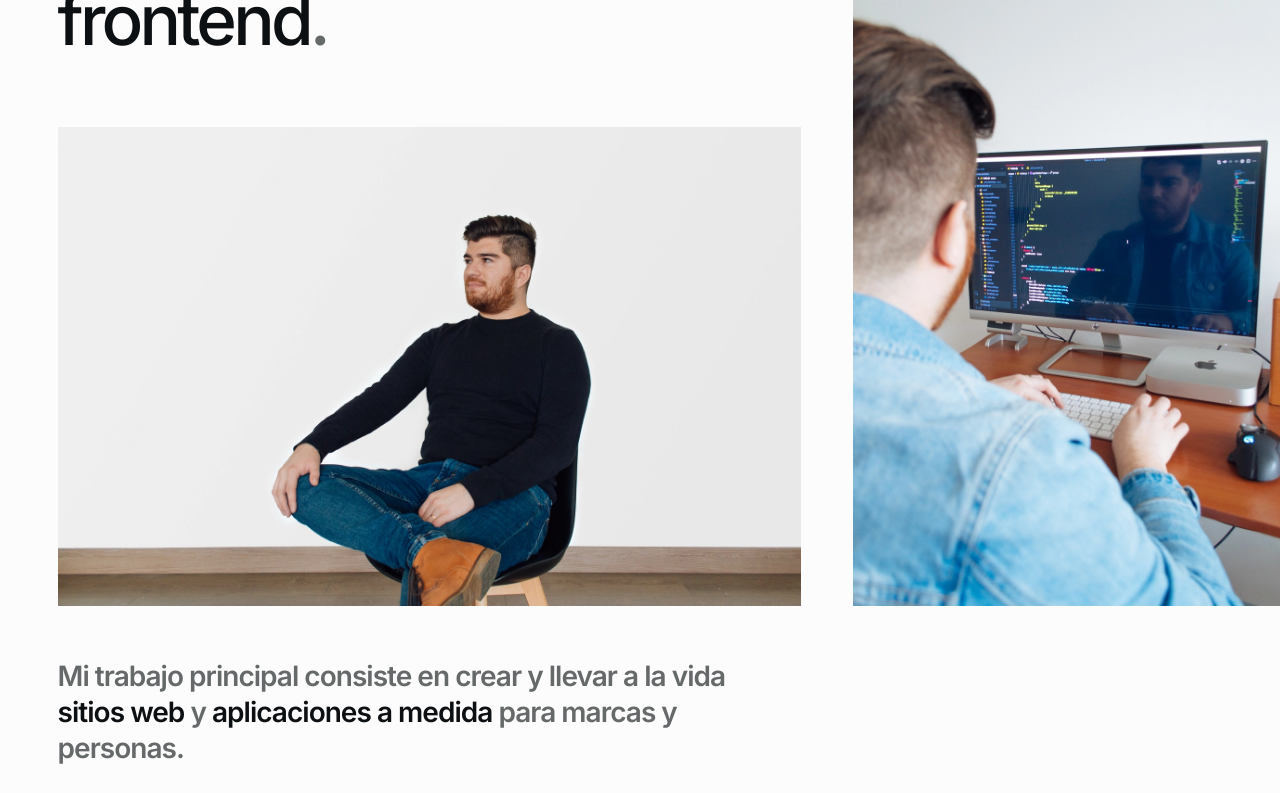
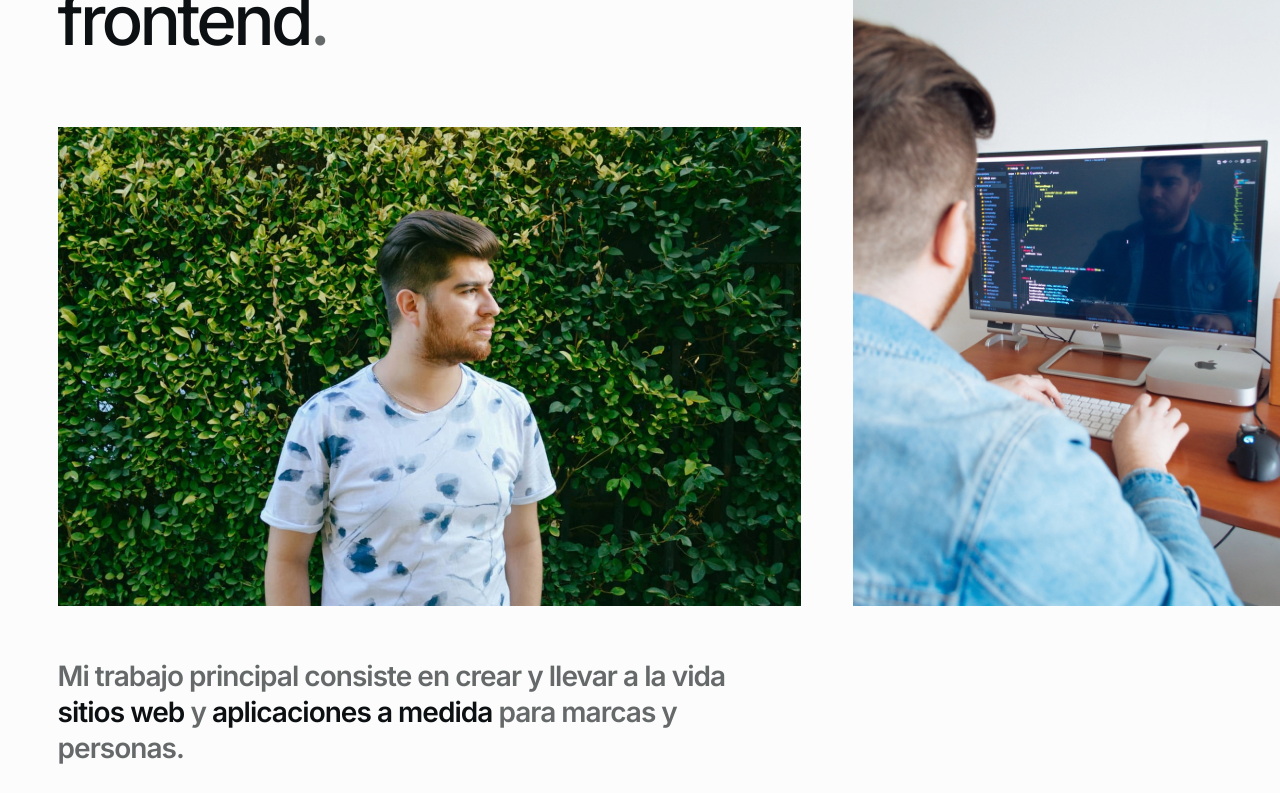
Before and after one commit to dandelior/juanberrios-21, a Next.js app: page / in a window 1280 px wide. Shown: the part 520-1313 px from the top of the page. Built offline with nearby package versions, Linux system fonts and the light colour scheme.

Commit message:
image update: back to old image

```diff
--- a/parts/PresentationHome.js
+++ b/parts/PresentationHome.js
@@ -25,7 +25,7 @@ const PresentationHome = () => {
             transition={{ ease: "easeInOut", delay: 0.7, duration: 0.5 }}
           >
             <Image
-              src="/img/me_3.webp"
+              src="/img/me_1.webp"
               alt="Este soy yo"
               layout="fill"
               objectFit="cover"
```
Also changed, not shown: public/img/me_1.webp (added).
